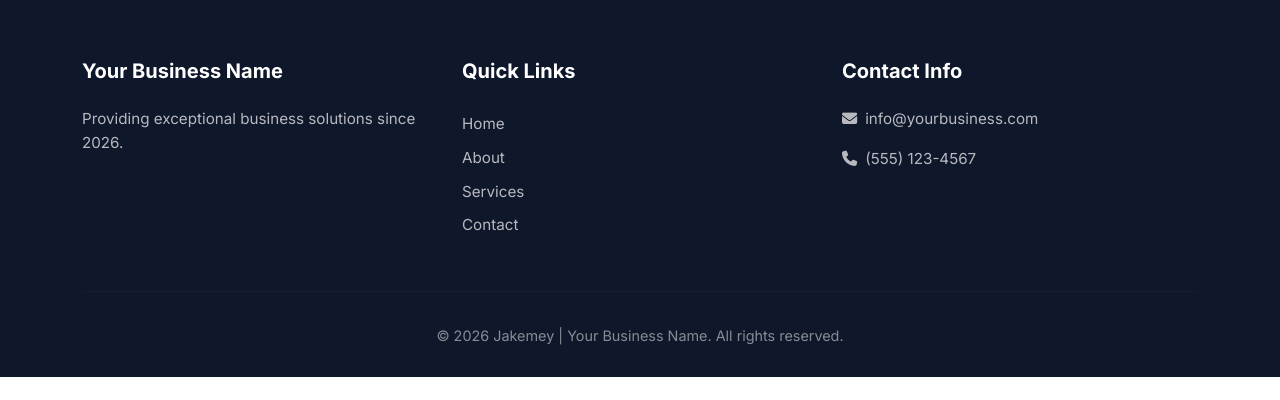
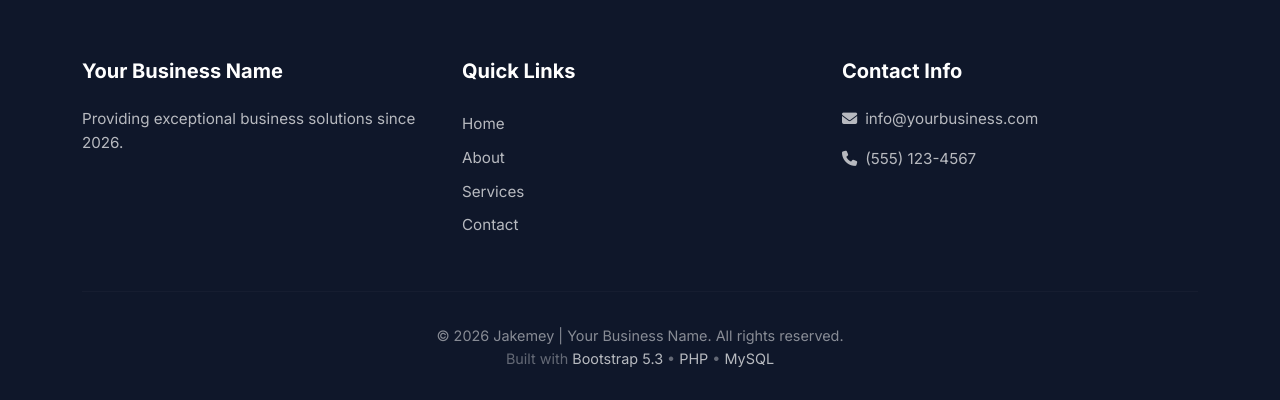
Before and after one commit to JakeMey/business-website, a PHP site: page /business-website/index.php in a window 1280 px wide. Shown: the part 1363-1763 px from the top of the page. Before the commit the page ends 1740 px from the top, so only its background shows below. Run offline with PHP 8.4, Linux system fonts and the light colour scheme.

Commit message:
Add footer credits for Bootstrap, PHP, and MySQL with styling adjustments

```diff
--- a/includes/footer.php
+++ b/includes/footer.php
@@ -23,6 +23,11 @@
         <hr>
         <div class="text-center">
             <p>&copy; <?php echo date('Y'); ?> Jakemey | <?php echo SITE_NAME; ?>. All rights reserved.</p>
+            <p class="footer-credit">
+                Built with <a href="https://getbootstrap.com" target="_blank" class="text-decoration-none">Bootstrap 5.3</a> •
+                <a href="https://www.php.net" target="_blank" class="text-decoration-none">PHP</a> •
+                <a href="https://www.mysql.com" target="_blank" class="text-decoration-none">MySQL</a>
+            </p>
         </div>
     </div>
 </footer>
--- a/style.css
+++ b/style.css
@@ -928,3 +928,15 @@ footer .text-center p {
 .sort-link.active .fa-sort {
     opacity: 1;
 }
+
+/* Footer credit styling */
+.footer-credit {
+    font-size: 0.85rem;
+    opacity: 0.7;
+}
+
+.footer-credit a {
+    color: var(--white);
+    text-decoration: none;
+    transition: color 0.3s ease;
+}
```
